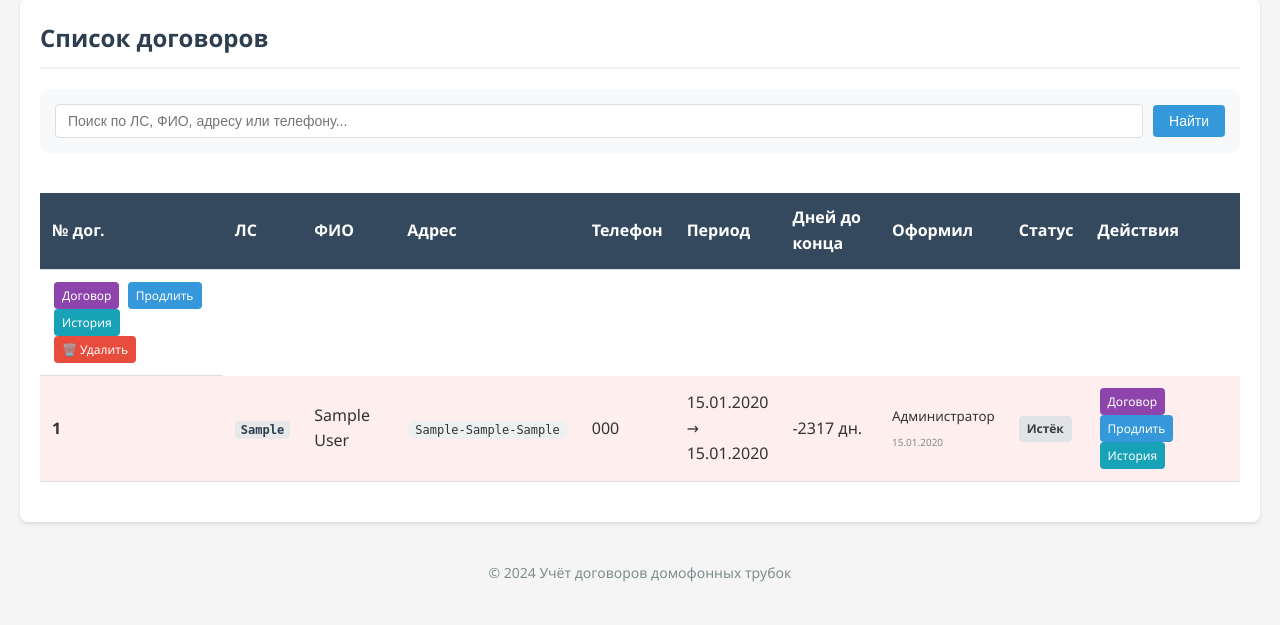
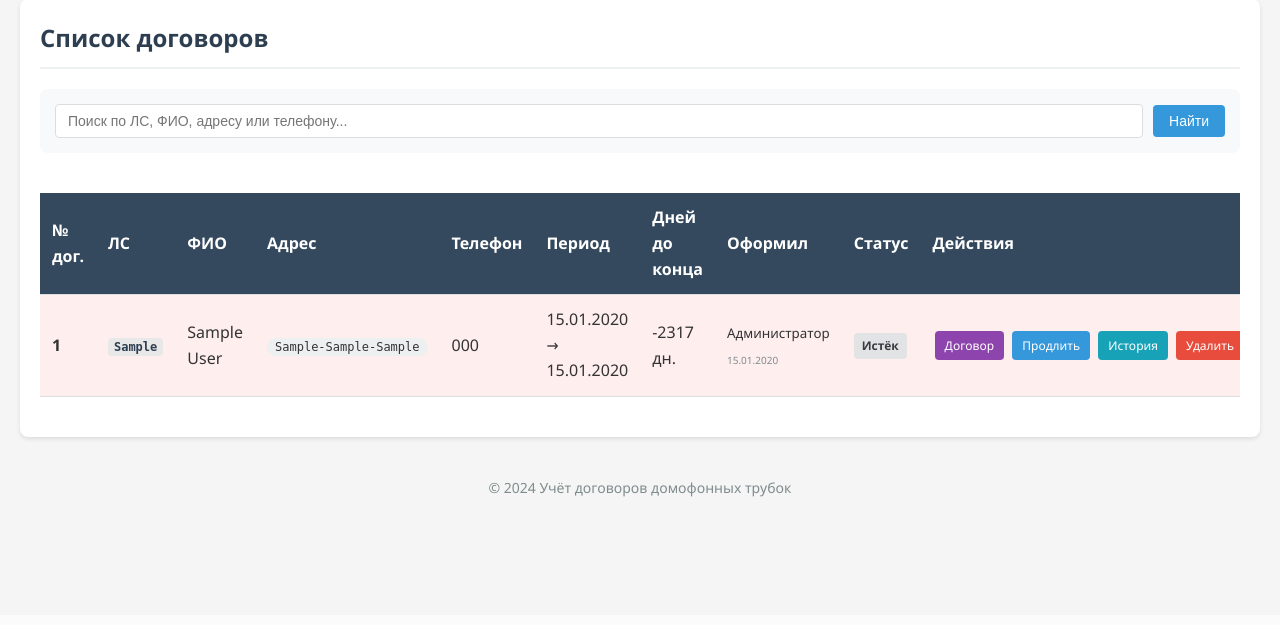
Before and after one commit to valyamiller/domophone-contracts, a Flask app: page / in a window 1280 px wide. Shown: the part 185-810 px from the top of the page. After the commit the page ends 682 px from the top, so only its background shows below. Run offline with Flask 3, Linux system fonts and the light colour scheme; a user stored in the database is signed in; tables that the repository leaves empty hold one stand-in row (values such as "Sample post").

Commit message:
Fix buttons layout and delete button style

```diff
--- a/static/style.css
+++ b/static/style.css
@@ -467,3 +467,42 @@ input[type="number"] {
 .btn-danger:hover {
     background-color: #c0392b;
 }
+/* Кнопки действий */
+.actions {
+    white-space: nowrap;
+    min-width: 250px;
+}
+
+.btn-small {
+    display: inline-block;
+    padding: 5px 10px;
+    margin: 2px;
+    font-size: 12px;
+    border-radius: 4px;
+    text-decoration: none;
+    color: white;
+}
+
+.btn-contract {
+    background-color: #8e44ad;
+}
+
+.btn-contract:hover {
+    background-color: #6c3483;
+}
+
+.btn-info {
+    background-color: #17a2b8;
+}
+
+.btn-info:hover {
+    background-color: #138496;
+}
+
+.btn-danger {
+    background-color: #e74c3c;
+}
+
+.btn-danger:hover {
+    background-color: #c0392b;
+}
--- a/templates/index.html
+++ b/templates/index.html
@@ -31,18 +31,6 @@
         </thead>
         <tbody>
             {% for client in clients %}
-            <td>
-    <a href="{{ url_for('view_contract', client_id=client.id) }}" class="btn-small btn-contract">Договор</a>
-    <a href="{{ url_for('renew_contract', client_id=client.id) }}" class="btn-small">Продлить</a>
-    <a href="{{ url_for('client_history', client_id=client.id) }}" class="btn-small btn-info">История</a>
-    {% if current_user.has_role('admin') %}
-        <a href="{{ url_for('delete_client', client_id=client.id) }}"
-           class="btn-small btn-danger"
-           onclick="return confirm('Вы уверены? Все данные клиента и история платежей будут удалены безвозвратно!')">
-            🗑️ Удалить
-        </a>
-    {% endif %}
-</td>
             <tr class="{% if client.days_until_expiry() <= 7 %}status-danger{% elif client.days_until_expiry() <= 30 %}status-warning{% endif %}">
                 <td><strong>{{ client.contract_number }}</strong></td>
                 <td><span class="account-badge">{{ client.personal_account }}</span></td>
@@ -68,10 +56,17 @@
                         <span class="badge badge-success">Активен</span>
                     {% endif %}
                 </td>
-                <td>
+                <td class="actions">
                     <a href="{{ url_for('view_contract', client_id=client.id) }}" class="btn-small btn-contract">Договор</a>
                     <a href="{{ url_for('renew_contract', client_id=client.id) }}" class="btn-small">Продлить</a>
                     <a href="{{ url_for('client_history', client_id=client.id) }}" class="btn-small btn-info">История</a>
+                    {% if current_user.has_role('admin') %}
+                        <a href="{{ url_for('delete_client', client_id=client.id) }}"
+                           class="btn-small btn-danger"
+                           onclick="return confirm('Удалить клиента {{ client.full_name }}? Данные будут удалены безвозвратно!')">
+                            Удалить
+                        </a>
+                    {% endif %}
                 </td>
             </tr>
             {% else %}
@@ -82,13 +77,4 @@
         </tbody>
     </table>
 </div>
-
-<style>
-    .btn-contract {
-        background-color: #8e44ad;
-    }
-    .btn-contract:hover {
-        background-color: #6c3483;
-    }
-</style>
 {% endblock %}
```
